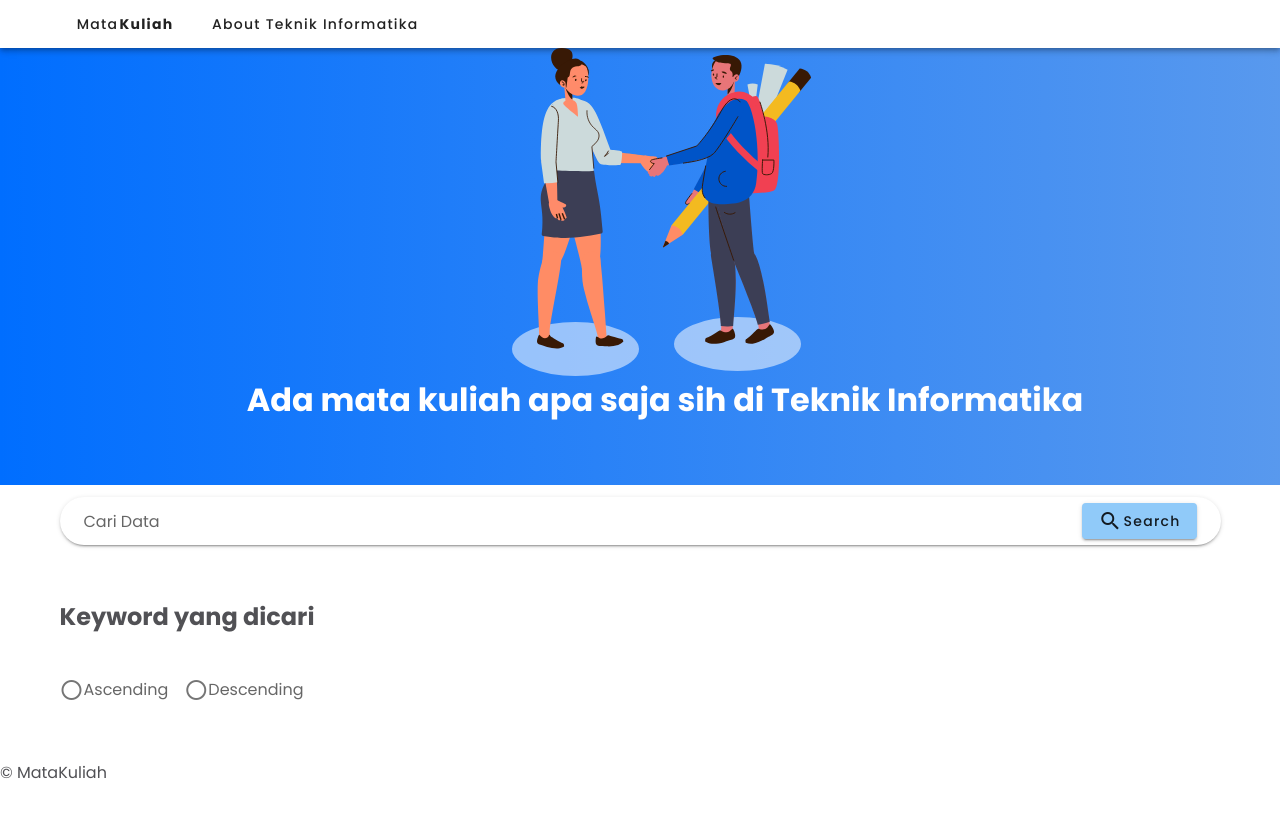
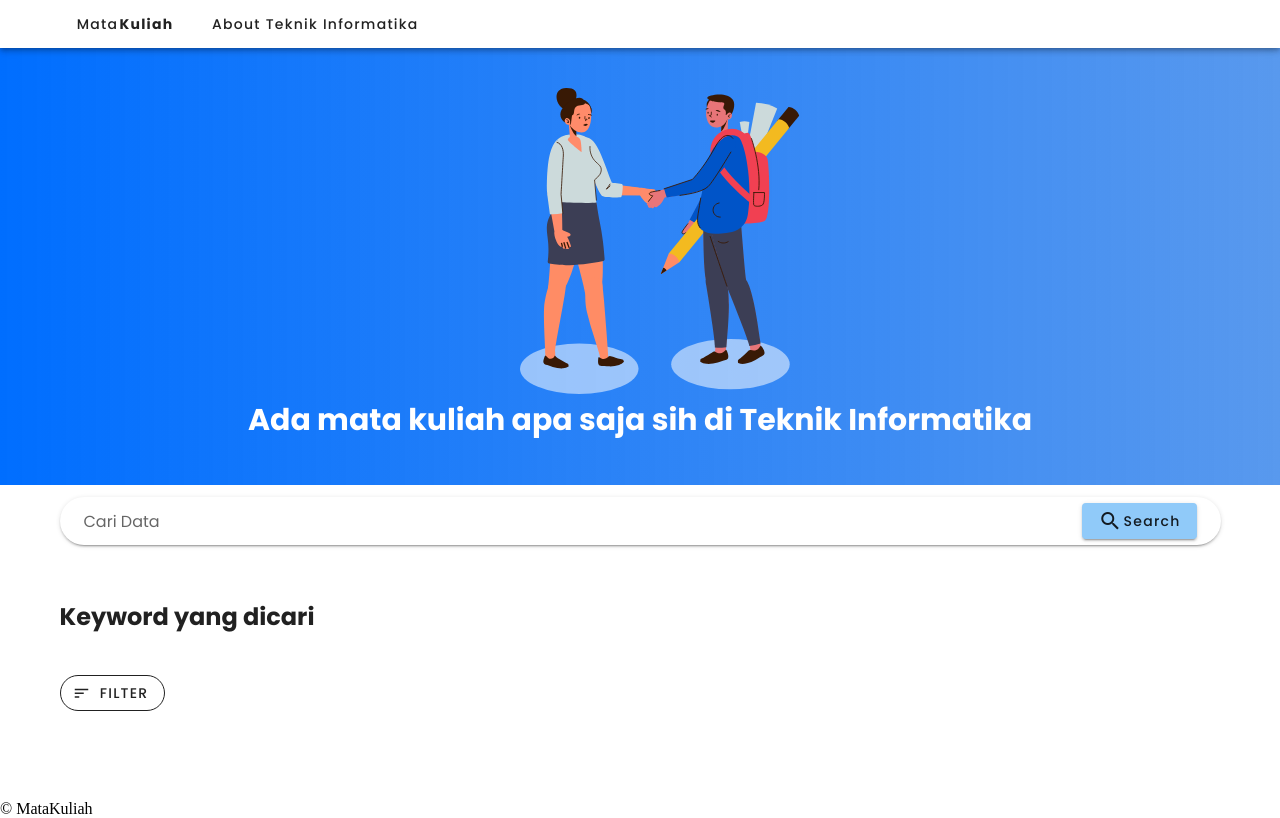
Before and after one commit to muhamadilhamh/SemantikWeb, a PHP site: page /matakuliah/ in a window 1280 px wide. Before the commit the page ends 779 px from the top, so only its background shows below. Run offline with PHP 8.4, Linux system fonts and the light colour scheme; data that the repository does not hold is empty; some libraries are stand-ins or nearby versions.

Commit message:
update vitur

```diff
--- a/css/style.css
+++ b/css/style.css
@@ -1,17 +1,6 @@
-@font-face {
-    font-family: "Poppins";
-    src: url('/asset/Poppins-Regular.ttf') format('truetype');
-}
-
-@font-face {
-    font-family: "Poppins";
-    src: url('/asset/Poppins-Bold.ttf') format('truetype');
-}
-
-body {
-    font-family: 'Poppins', sans-serif;
+.home {
+    font-family: Poppins;
     font-weight: 400;
-    color: #515155;
 }
 
 .my-auto p {
@@ -29,6 +18,8 @@ body {
     font-size: 2rem;
     color: white;
 }
+
+
 
 
 .bg-heroes {
--- a/index.php
+++ b/index.php
@@ -13,6 +13,8 @@
 
 <body>
   <div id="App">
+    <v-app>
+      <div class="home">
         <title>Teknik Informatika</title>
         <!-- Navbar -->
         <v-toolbar dense>
@@ -32,10 +34,10 @@
         <!-- Jumbotron-->
         <section>
           <div class="warna-bg">
-        <v-flex class="pa-10 pb-8 text-center">
-          <v-img class=" pict" src="./asset/tst4.svg" width="300"></v-img>
+            <v-flex class="pa-10 pb-1 text-center">
+              <v-img class=" pict" src="./asset/tst4.svg" width="280"></v-img>
             </v-flex>
-        <p class="title">Ada mata kuliah apa saja sih di Teknik Informatika</p>
+            <p class="tema">Ada mata kuliah apa saja sih di Teknik Informatika</p>
           </div>
         </section>
         <!-- Form Search -->
@@ -43,10 +45,8 @@
           <v-row>
             <v-col cols="12">
               <form @submit.prevent="submit">
-
-            <v-text-field elevation="7" solo rounded tile label="Cari Data" color="primary" v-model="input" placeholder="Caro Data" @keypress.enter="show">
+                <v-text-field elevation="7" solo clearable rounded tile label="Cari Data" color="primary" v-model="input" placeholder="Cari Data" @keypress.enter="show">
                   <template v-slot:append>
-
                     <v-btn class="btn" color="#90CAF9" type="submit" elevation="2">
                       <v-icon>mdi-magnify</v-icon>
                       Search
@@ -61,50 +61,79 @@
               <p> {{input}}</p>
             </v-container>
 
+
+
             <v-container>
-          <v-radio-group row @change="sortedItem = 'jenisMatkul'">
-            <v-radio label="Ascending" value="asc" @click="sortType = 'asc'"></v-radio>
-            <v-radio label="Descending" value="desc" @click="sortType = 'desc'"></v-radio>
-          </v-radio-group>
-
+              <v-row>
+                <v-col lg="2">
+                  <div class="clear">
+                    <v-btn outlined rounded solo @click="
+                showFilter =! showFilter;
+              ">
+                      <v-icon left> mdi-sort-variant </v-icon>
+                      Filter
+                    </v-btn>
+                  </div>
+                </v-col>
+              </v-row>
+              <v-row>
+                <v-col lg="3" v-if="showFilter">
+                  <p class="filter">Jenis Matkul</p>
+                  <v-autocomplete clearable small-chips dense outlined rounded :items="jenisMatkul" v-model="selected_jenisMatkul" item-text="name" item-value="name" @change="getMatkul(selected_jenisMatkul)">
+                  </v-autocomplete>
+                </v-col>
+                <v-col lg="3" v-if="showFilter">
+                  <p class="filter">Semester</p>
+                  <v-autocomplete clearable small-chips dense outlined rounded :items="semester" v-model="selected_semester" item-text="name" item-value="name" @change="getMatkul(selected_semester)">
+                  </v-autocomplete>
+                </v-col>
+                <v-col lg="3" v-if="showFilter">
+                  <p class="filter">Jumlah sks</p>
+                  <v-autocomplete clearable small-chips dense outlined rounded :items="sks" v-model="selected_sks" item-text="name" item-value="name" @change="getMatkul(selected_sks)">
+                  </v-autocomplete>
+                </v-col>
+              </v-row>
             </v-container>
 
             <v-container>
               <v-row>
-            <v-col v-for="(item,index) in filteredList" :key="index" cols="12" md="4">
+                <v-col v-for=" (item,index) in filteredList" :key="index" cols="12" md="4">
                   <v-col>
                     <v-card outlined class="mx-auto rounded-lg">
                       <v-card-title>
                         Nama Mata Kuliah:
                       </v-card-title>
                       <v-card-subtitle>
-                    <p>{{item.Matkul}}</p>
+                        <h2>{{item.Matkul}}</h2>
                       </v-card-subtitle>
-                  <hr />
+                      <hr>
 
                       <v-card-title>
                         Jenis Mata Pelajaran :
                       </v-card-title>
                       <v-card-subtitle>
-                    <p>{{item.jenisMatkul}}</p>
+                        <h4 class="bg_jenisMatkul">{{item.jenisMatkul}}</h4>
                       </v-card-subtitle>
+                      <v-divider></v-divider>
                       <v-card-title>
                         Dosen Pengajar :
                       </v-card-title>
                       <v-card-subtitle>
-                    <p>{{item.dosenPengajar}}</p>
+                        <h4 class="bg_dosen">{{item.dosenPengajar}}</h4>
                       </v-card-subtitle>
+                      <v-divider></v-divider>
                       <v-card-title>
                         Jumlah Sks:
                       </v-card-title>
                       <v-card-subtitle>
-                    <p>{{item.jumlahSks}}</p>
+                        <h4 class="bg_sks">{{item.jumlahSks}}</h4>
                       </v-card-subtitle>
+                      <v-divider></v-divider>
                       <v-card-title>
                         Semester:
                       </v-card-title>
                       <v-card-subtitle>
-                    <p>{{item.semester}}</p>
+                        <h4 class="bg_semester">{{item.semester}}</h4>
                       </v-card-subtitle>
 
                       <v-card-actions>
@@ -117,7 +146,7 @@
                         </template>
 
                         <template v-if="reveal == item.Matkul">
-                      <v-btn class="btn" color="orange lighten-2" text @click="reveal = false">
+                          <v-btn class="btn" color="primary" text @click="reveal = false">
                             <v-icon left>mdi-chevron-up</v-icon>
                             Back
                           </v-btn>
@@ -141,29 +170,76 @@
                 </v-col>
               </v-row>
             </v-container>
+            <v-btn class="load_more" text large v-if="loadList == true" @click="listToShow += 6" block>
+              Load More
+            </v-btn>
             </v-col>
           </v-row>
-
         </v-container>
-
+      </div>
+    </v-app>
   </div>
   <footer>&copy; MataKuliah</footer>
+
+
 
 </body>
 <style>
   .pict {
     left: 40%;
     right: 40%;
-
   }
 
-  .title {
-    font-size: 2rem;
+  .filter {
+    font-size: 1.2rem;
+    font-weight: 500;
+    color: rgb(163, 143, 143);
+  }
+
+
+  .tema {
+    font-size: 30px;
+    text-align: center;
     color: white;
     font-weight: 700;
-    margin-left: 50px;
+    margin-bottom: 100px;
+  }
+
+  .home {
+    font-family: Poppins;
+    font-weight: 400;
+  }
+
+  .bg_sks {
+    background-color: rgb(0, 110, 255);
+    border-radius: 10px;
+    width: 50px;
     text-align: center;
-    margin-bottom: 50px;
+    color: white;
+  }
+
+  .bg_semester {
+    background-color: rgb(0, 110, 255);
+    border-radius: 10px;
+    width: 90px;
+    text-align: center;
+    color: white;
+  }
+
+  .bg_dosen {
+    background-color: rgb(0, 110, 255);
+    border-radius: 10px;
+    width: 250px;
+    text-align: center;
+    color: white;
+  }
+
+  .bg_jenisMatkul {
+    background-color: rgb(0, 110, 255);
+    border-radius: 10px;
+    width: auto;
+    text-align: center;
+    color: white;
   }
 
   .btn {
@@ -181,40 +257,96 @@
       reveal: [{
 
       }],
-      listToShow: 12,
+      showFilter: false,
+      selected_sks: '',
+      sks: [{
+          name: "1 sks",
+        },
+        {
+          name: "2 sks",
+        },
+        {
+          name: "3 sks",
+        },
+        {
+          name: "7 sks"
+        },
+
+      ],
+      selected_semester: '',
+      semester: [{
+          name: "Semester 1",
+        },
+        {
+          name: "Semester 2",
+        },
+        {
+          name: "Semester 3",
+        },
+        {
+          name: "Semester 4",
+        },
+        {
+          name: "Semester 5",
+        },
+        {
+          name: "Semester 6",
+        },
+        {
+          name: "Semester 7",
+        },
+        {
+          name: "Semester 8",
+        },
+      ],
+      selected_jenisMatkul: '',
+      jenisMatkul: [{
+          name: "Wajib"
+        },
+        {
+          name: "Peminatan"
+        },
+
+      ],
+      listToShow: 6,
+      loadList: false,
       input: '',
       matkul_data: [],
       query: '',
+      sortType: '',
       sortedItem: '',
-      sortType: '',
-      nodata: false
+      list: [],
     },
     methods: {
+      getMatkul(value) {
+        axios.post('proses.php', {
+          data: value
+        }).then(response => {
+          this.matkul_data = response.data
+        })
+
+      },
       submit() {
         axios.post('proses.php', {
           data: this.input
         }).then(response => {
           this.matkul_data = response.data
         })
-      }
       },
+    },
+
     created() {
       axios.get('proses.php', {
         data: this.input
       }).then(response => {
+        this.loadList = true
         this.matkul_data = response.data
       })
+
     },
     computed: {
       filteredList: function() {
-        return Object.values(this.matkul_data).sort((p1, p2) => {
-          if (this.sortedItem != 'Matkul' || this.sortedItem != 'jenisMatkul') {
-            let modifier = 1;
-            if (p1[this.sortedItem] < p2[this.sortedItem]) return -1 * modifier;
-            if (p1[this.sortedItem] > p2[this.sortedItem]) return 1 * modifier;
-            return 0;
-          } else {}
-        })
+        return Object.values(this.matkul_data).slice(0, this.listToShow)
       }
     }
   });
```
Also changed, not shown: 1 other file. Lines whose indentation alone changed are shown as unchanged.
